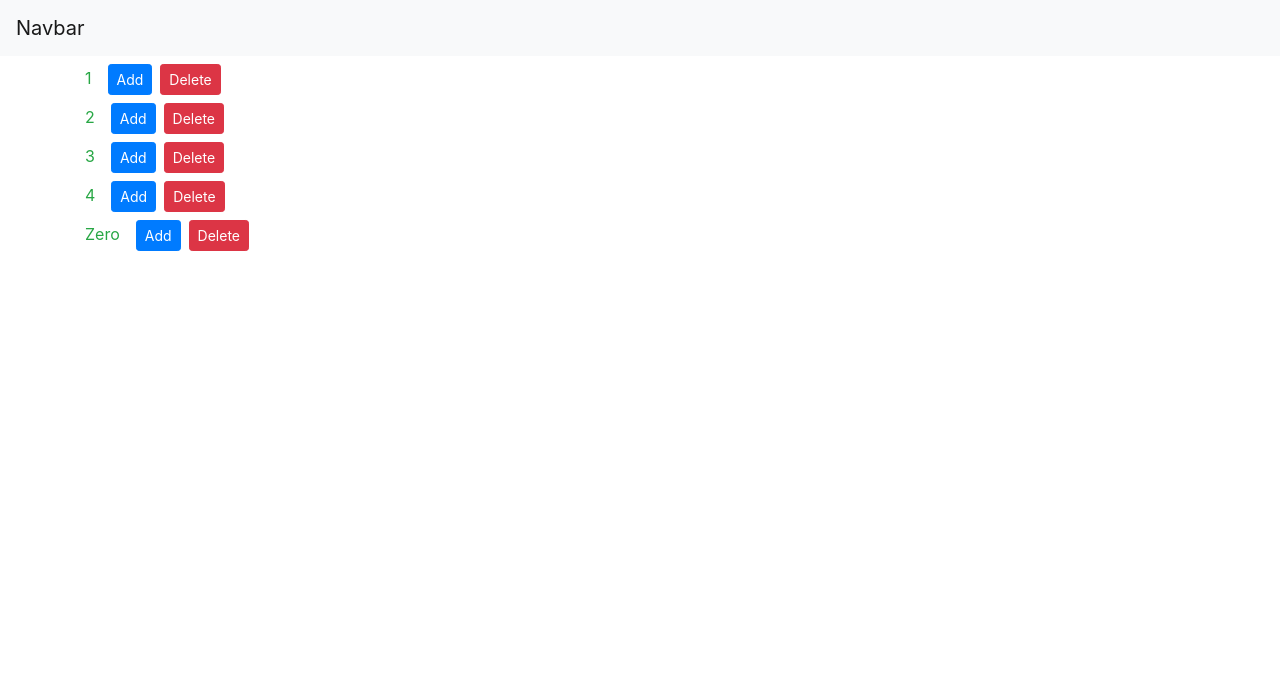
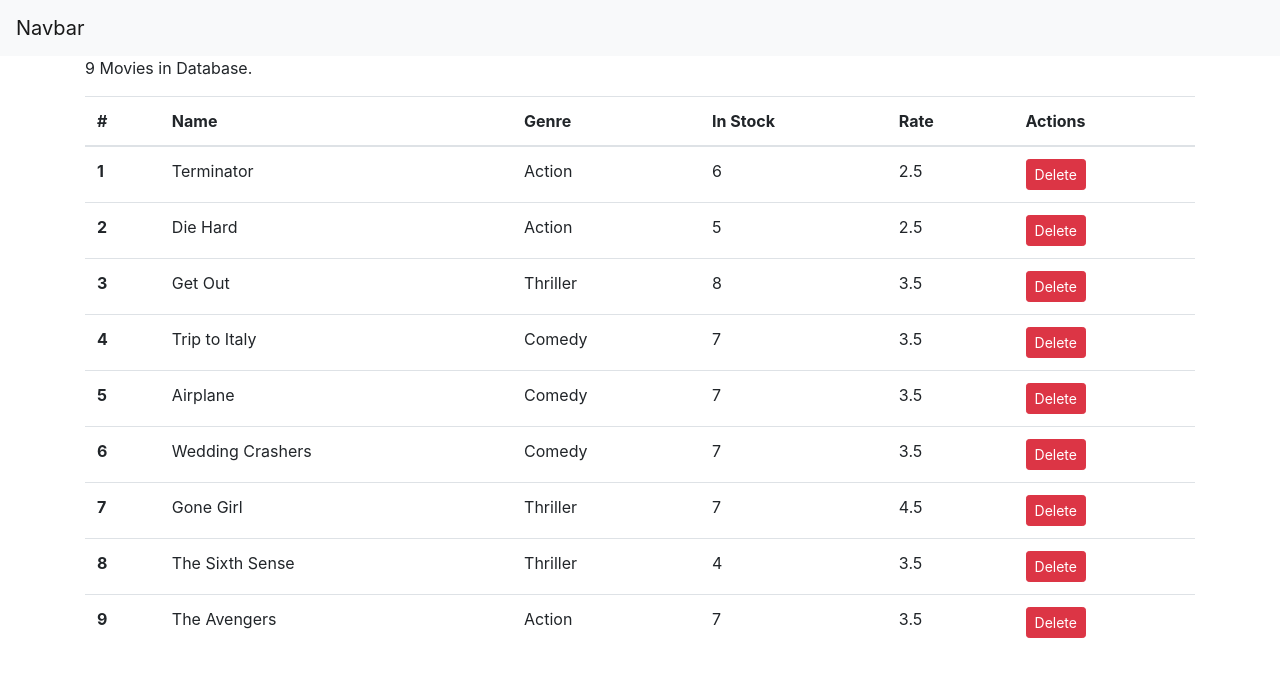
Before and after one commit to SASnigdho/react-with-bootstrap, a React (Create React App) app: page / in a window 1280 px wide. Shown: the top 676 px of the page. Built offline with nearby package versions, Linux system fonts and the light colour scheme.

Commit message:
Show movies component.

```diff
--- a/src/App.js
+++ b/src/App.js
@@ -1,7 +1,7 @@
 import './App.css';
 import React from "react";
-import Counters from './components/counters';
 import Navbar from './components/navbar';
+import Movies from './components/movies';
 
 function App() {
   return (
@@ -9,7 +9,7 @@ function App() {
       <Navbar />
 
       <main className='container'>
-        <Counters />
+        <Movies />
       </main>
     </React.Fragment>
   );
```
